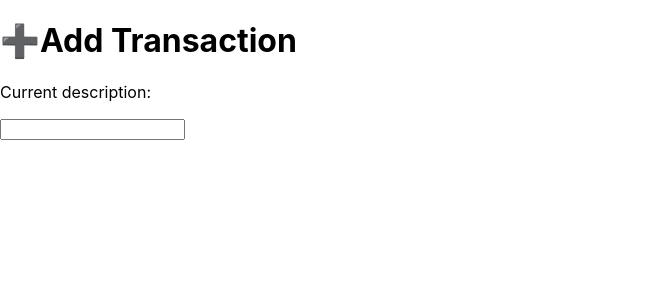
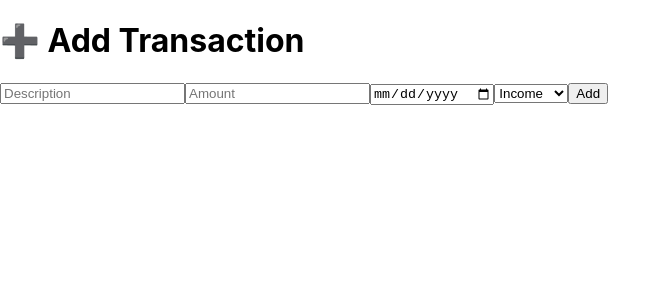
Before and after one commit to Marcdylann/Finance-Application---CENTAVO, a React (Create React App) app: page /add in a window 1280 px wide. Shown: the top 300 px of the page, without its empty margins (0-671 px from the left). Built offline with nearby package versions, Linux system fonts and the light colour scheme.

Commit message:
Add working transaction form with controlled inputs

```diff
--- a/src/pages/AddTransaction.js
+++ b/src/pages/AddTransaction.js
@@ -1,7 +1,6 @@
 import { useState } from 'react';
 
 function AddTransaction() {
-  // FIX: useState is now called INSIDE the functional component
   const [form, setForm] = useState({
     description: '',
     amount: '',
@@ -9,17 +8,47 @@ function AddTransaction() {
     type: 'income',
   });
 
+  const handleChange = (e) => {
+    setForm({
+      ...form,
+      [e.target.name]: e.target.value
+    });
+  };
+
+  const handleSubmit = (e) => {
+    e.preventDefault();
+    console.log(form); // eventually you'll save to global state or DB
+  };
+
   return (
     <>
-      <h1>➕Add Transaction</h1>
-      {/* You would use 'form' and 'setForm' here to manage your input fields */}
-      <p>Current description: {form.description}</p>
-      {/* Example input: */}
-      { <input
-        type="text"
-        value={form.description}
-        onChange={(e) => setForm({ ...form, description: e.target.value })}
-      /> }
+      <h1>➕ Add Transaction</h1>
+      <form onSubmit={handleSubmit}>
+        <input
+          name="description"
+          placeholder="Description"
+          value={form.description}
+          onChange={handleChange}
+        />
+        <input
+          name="amount"
+          type="number"
+          placeholder="Amount"
+          value={form.amount}
+          onChange={handleChange}
+        />
+        <input
+          name="date"
+          type="date"
+          value={form.date}
+          onChange={handleChange}
+        />
+        <select name="type" value={form.type} onChange={handleChange}>
+          <option value="income">Income</option>
+          <option value="expense">Expense</option>
+        </select>
+        <button type="submit">Add</button>
+      </form>
     </>
   );
 }
```
